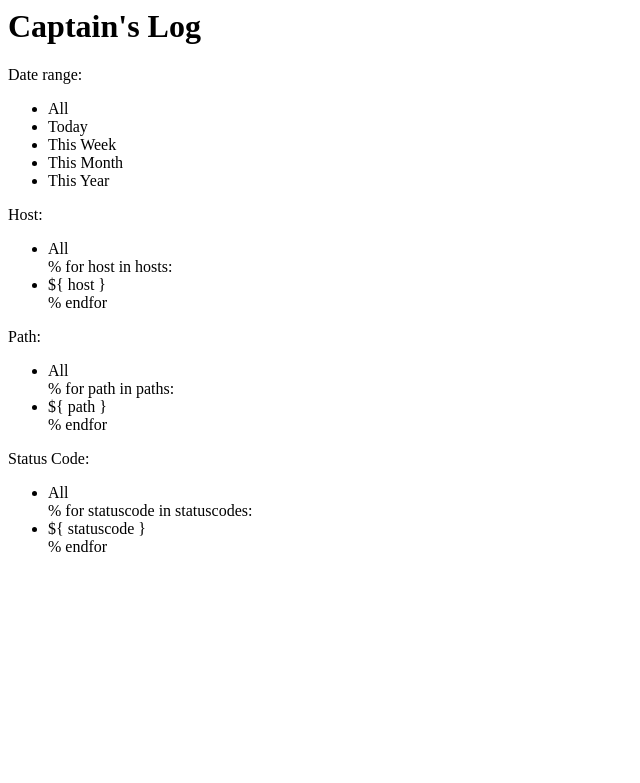
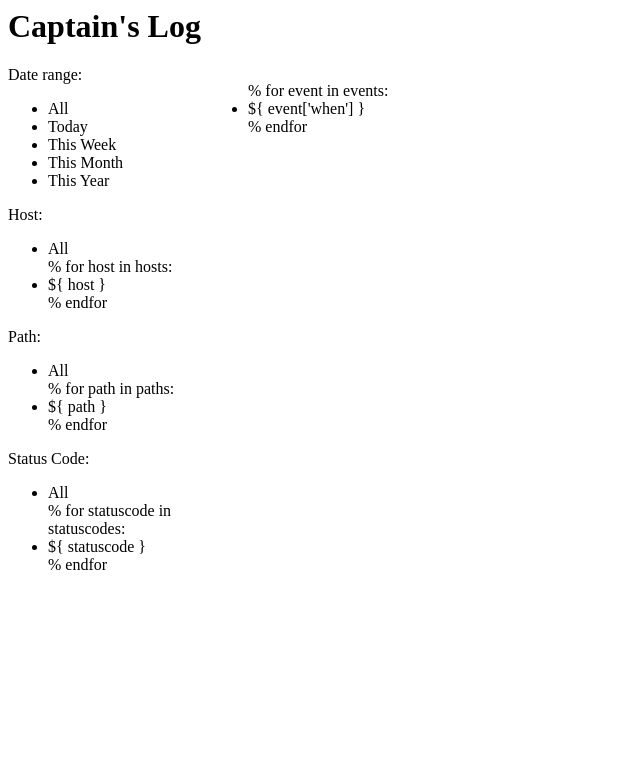
Before and after one commit to onyxfish/captainslog, a Python web app: template templates/index.html in a window 1280 px wide. Shown: the top 783 px of the page, without its empty margins (0-640 px from the left). Run offline with Jinja, Linux system fonts and the light colour scheme; the template is opened without the code that fills it, so the values that code supplies are empty; some libraries are stand-ins or nearby versions.

Commit message:
Rough implementation of faceting.

```diff
--- /dev/null
+++ b/assets/captainslog.css
@@ -0,0 +1,4 @@
+div#rail {float:left; width:200px;}
+li.facet.selected {background-color:red;}
+
+div#content {float:left;}
--- a/templates/index.html
+++ b/templates/index.html
@@ -1,11 +1,72 @@
 <head>
     <title>Captain's Log</title>
+</head>
+<body>
+    <h1>Captain's Log</h1>
+
+    <div id="rail">
+    Date range:
+    <ul name='when'>
+        <li class='facet ${ 'selected' if selected_when == 'All' else '' }'>All</li>
+        <li class='facet ${ 'selected' if selected_when == 'Today' else '' }'>Today</li>
+        <li class='facet ${ 'selected' if selected_when == 'This Week' else '' }'>This Week</li>
+        <li class='facet ${ 'selected' if selected_when == 'This Month' else '' }'>This Month</li>
+        <li class='facet ${ 'selected' if selected_when == 'This Year' else '' }'>This Year</li>
+    </ul>
+
+    Host:
+    <ul name='host'>
+        <li class='facet'>All</li>
+        % for host in hosts:
+        <li class="facet ${ 'selected' if selected_host == host else '' }">${ host }</li>
+        % endfor
+    </ul>
+
+    Path:
+    <ul name='path'>
+        <li class='facet'>All</li>
+        % for path in paths:
+        <li class='facet ${ 'selected' if selected_path == path else '' }'>${ path }</li>
+        % endfor
+    </ul>
+
+    Status Code:
+    <ul name='statuscode'>
+        <li class='facet'>All</li>
+        % for statuscode in statuscodes:
+        <li class='facet ${ 'selected' if selected_statuscode == statuscode else '' }'>${ statuscode }</li>
+        % endfor
+    </ul>
+    </div>
+
+    <div id="content">
+        <ul>
+        % for event in events:
+        <li class='event'>${ event['when'] }</li>
+        % endfor
+        </ul>
+    </body>
+
+    <link rel="stylesheet" type="text/css" href="assets/captainslog.css" />
     <script type='text/javascript' src='http://ajax.googleapis.com/ajax/libs/jquery/1.4.2/jquery.min.js'></script>
     <script type='text/javascript'>
-    var q = {'when': 'Today'};
+    var q = {
+        'when': ${ 'null' if not selected_when else "'" + selected_when + "'" },
+        'host': ${ 'null' if not selected_host else "'" + selected_host + "'" },
+        'path': ${ 'null' if not selected_path else "'" + selected_path + "'" },
+        'statuscode': ${ 'null' if not selected_statuscode else "'" + selected_statuscode + "'" }
+        };
 
     function update_view() {
-        //TODO
+        params = new Array();
+
+        for (var i in q) {
+            if (q[i] != null)    {
+                params.push(i + '=' + q[i]);
+            }
+        }
+
+        window.location.href = '?' + params.join('&')
     }
 
     $(document).ready(function () {
@@ -16,42 +77,4 @@
         });
     })
     </script>
-</head>
-<body>
-    <h1>Captain's Log</h1>
-
-    Date range:
-    <ul name='when'>
-        <li class='facet'>All</li>
-        <li class='facet'>Today</li>
-        <li class='facet'>This Week</li>
-        <li class='facet'>This Month</li>
-        <li class='facet'>This Year</li>
-    </ul>
-
-    Host:
-    <ul name='host'>
-        <li class='facet'>All</li>
-        % for host in hosts:
-        <li class='facet'>${ host }</li>
-        % endfor
-    </ul>
-
-    Path:
-    <ul name='path'>
-        <li class='facet'>All</li>
-        % for path in paths:
-        <li class='facet'>${ path }</li>
-        % endfor
-    </ul>
-
-    Status Code:
-    <ul name='statuscode'>
-        <li class='facet'>All</li>
-        % for statuscode in statuscodes:
-        <li class='facet'>${ statuscode }</li>
-        % endfor
-    </ul>
-
-
 </body>
--- a/watch.py
+++ b/watch.py
@@ -34,8 +34,6 @@
         else:
             doc['bytes'] = int(doc['bytes'])
 
-        doc['statuscode'] = int(doc['statuscode'])
-
         print collection.insert(doc)
 
         line = f.readline()
```
Also changed, not shown: server.py (+16 -22 lines), 1 other file.
